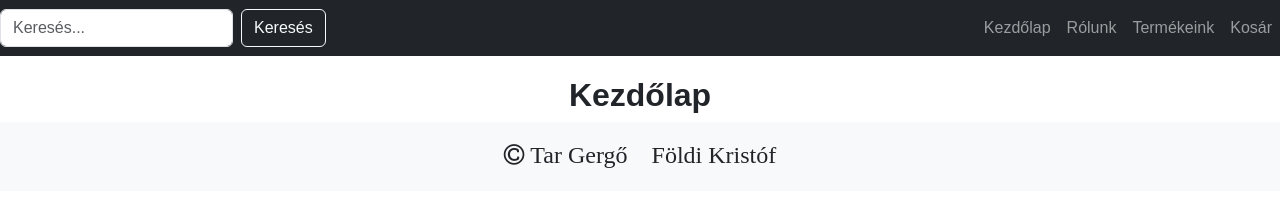
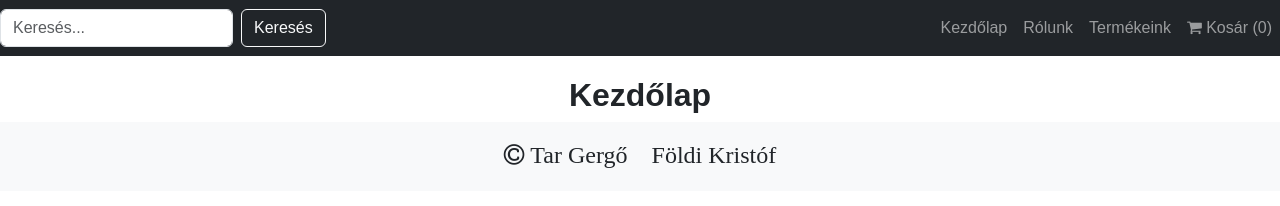
Before and after one commit to Zerghorda/EgyetemProjekt, a plain HTML site: page Kezdolap.html in a window 1280 px wide. Drawn offline with nearby package versions, Linux system fonts and the light colour scheme.

Commit message:
Frissítés: új fájlok és módosítások

```diff
--- a/Kezdolap.html
+++ b/Kezdolap.html
@@ -100,7 +100,8 @@
                 <a class="nav-link" href="index.html">Termékeink</a>
               </li>
               <li class="nav-item">
-                <a class="nav-link" href="kosar.html">Kosár</a>
+                <a class="nav-link" href="kosar.html">
+                <i class="fa fa-shopping-cart"></i> Kosár <span id="kosarDb">(0)</span></a>
               </li>
             </ul>
           </div>
```
Also changed, not shown: index.html (+2 -1 lines), kosar.html (+2 -1 lines), rolunk.html (+2 -1 lines).
